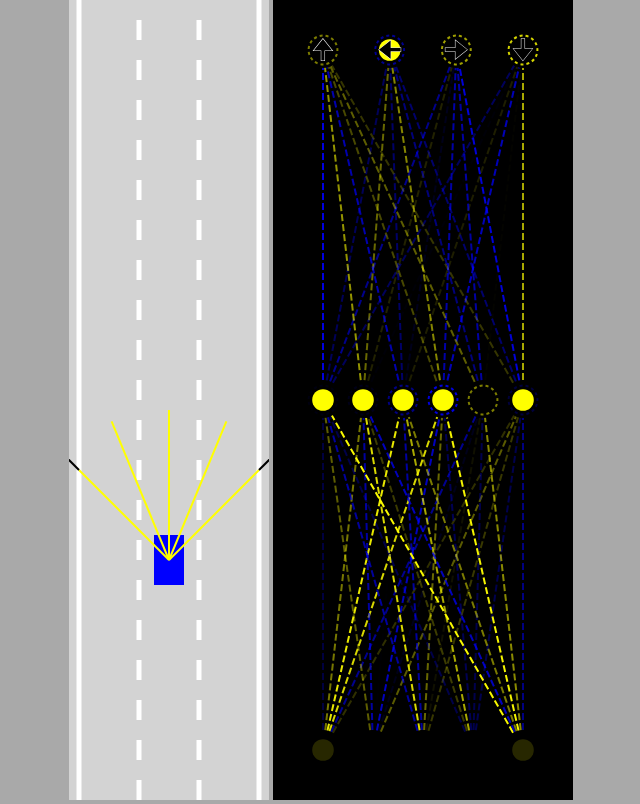
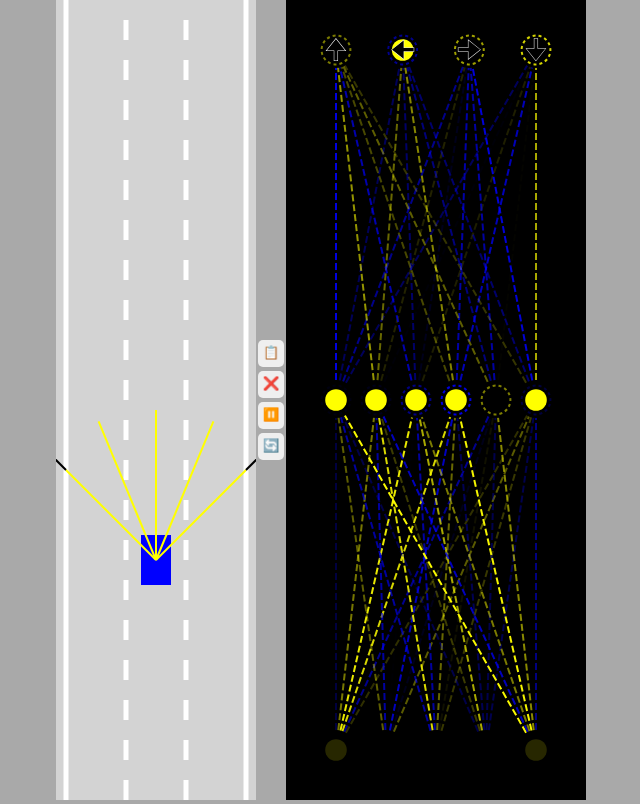
Before and after one commit to realRSB/self-driving-car, a plain HTML site: page index.html in a window 1280 px wide. Shown: the whole page, without its empty margins (319-959 px from the left). Drawn offline with Linux system fonts and the light colour scheme.

Commit message:
I'm done the project!! Implemented the neural net and made changes regarding mutations

```diff
--- a/css/styles.css
+++ b/css/styles.css
@@ -2,7 +2,9 @@ body {
     margin: 0;
     overflow: hidden;
     background: darkgray;
-    text-align: center;
+    display:flex;
+    justify-content: center;
+    align-items: center;
 }
 
 #networkCanvas {
@@ -11,3 +13,20 @@ body {
 #carCanvas {
     background: lightgray;
 }
+
+#verticalButtons {
+    display:flex;
+    flex-direction: column;
+}
+
+button {
+    border: none;
+    border-radius: 5px;
+    padding: 5px 5px 7px 5px;
+    margin: 2px;
+    cursor: pointer;
+}
+
+button:hover{
+    background:blue;
+}
--- a/index.html
+++ b/index.html
@@ -8,6 +8,12 @@
 </head>
 <body>
     <canvas id="carCanvas"></canvas>
+    <div id="verticalButtons">
+        <button onclick="save()">📋</button>
+        <button onclick="discard()">❌</button>
+        <button id="pause" onclick="pause()">⏸️</button>
+        <button onclick="reload()">🔄️</button>
+    </div>
     <canvas id="networkCanvas"></canvas>
     <script src="js/visualizer.js"></script>
     <script src="js/network.js"></script>
--- a/js/car.js
+++ b/js/car.js
@@ -127,7 +127,7 @@ class Car{
     }
 
     // x is the center of the car
-    draw (ctx, color) {
+    draw (ctx, color, drawSensor=false) {
         if (this.damaged){
             ctx.fillStyle='gray';
         } else {
@@ -141,8 +141,8 @@ class Car{
         }
         ctx.fill();
 
-        if(this.sensor){
-            this.sensor.draw(ctx)
+        if(this.sensor && drawSensor){
+            this.sensor.draw(ctx);
         }
     }
 }
--- a/js/main.js
+++ b/js/main.js
@@ -1,3 +1,10 @@
+// pasue and resume button for convenience
+let paused = false;
+function pause() {
+    paused = !paused;
+    if (!paused) requestAnimationFrame(animate);
+}
+
 // carCanvas
 const carCanvas = document.getElementById("carCanvas");
 carCanvas.width = 200;
@@ -11,31 +18,97 @@ const networkCtx = networkCanvas.getContext("2d");
 
 // to draw on canvas
 const road = new Road(carCanvas.width/2, carCanvas.width*0.9);
-const car=new Car(road.getLaneCenter(1),100,30,50, "AI"); // can change AI to KEYS
+// const car=new Car(road.getLaneCenter(1),100,30,50, "AI"); can change AI to KEYS
+
+const N = 1; // change for nuumber of cars
+const cars=generateCars(N);
+let bestCar=cars[0];
+
+// if best brain exists update car to have it's brain
+if(localStorage.getItem("bestBrain")){
+        for(let i=0; i<cars.length; i++) {
+            cars[i].brain=JSON.parse(
+                localStorage.getItem("bestBrain"));
+            if(i!=0){
+                NeuralNetwork.mutate(cars[i].brain,0.2)
+            }
+        }
+};
+
+
 const traffic=[
-    new Car(road.getLaneCenter(1),-100,30,50, "DUMMY", 2)
+    new Car(road.getLaneCenter(1),-100,30,50, "DUMMY", 2),
+    new Car(road.getLaneCenter(0),-300,30,50, "DUMMY", 2),
+    new Car(road.getLaneCenter(2),-300,30,50, "DUMMY", 2),
+    new Car(road.getLaneCenter(1),-500,30,50, "DUMMY", 2),
+    new Car(road.getLaneCenter(2),-500,30,50, "DUMMY", 2),
+    new Car(road.getLaneCenter(2),-700,30,50, "DUMMY", 2),
+    new Car(road.getLaneCenter(0),-700,30,50, "DUMMY", 2),
+    new Car(road.getLaneCenter(2),-100,30,50, "DUMMY", 2),
+    new Car(road.getLaneCenter(2),-100,30,50, "DUMMY", 2)
 ];
 
-animate()
+animate();
+
+// saving the best brain in local storage
+function save() {
+    localStorage.setItem("bestBrain",
+        JSON.stringify(bestCar.brain)
+    )
+}
+
+// discarding the best brain in local storage
+function discard() {
+    localStorage.clear("bestBrain");
+}
+
+function reload() {
+    location.reload()
+}
+
+function generateCars(N) {
+    const cars=[];
+    for(let i=0; i<N; i++) {
+        cars.push(new Car(road.getLaneCenter(1), 100, 30, 50, "AI"))
+    }
+    return cars
+}
+
 
 function animate(time) {
+    if (paused) return;
     for(let i=0; i<traffic.length; i++){
         traffic[i].update(road.borders, []);
     }
 
-    car.update(road.borders, traffic);
+    for(let i=0; i<cars.length; i++) {
+        cars[i].update(road.borders, traffic);
+    }
+
+    bestCar=cars.find(
+    // this finds the car that has the LOWEST y val (remember y val in screen is lower as you go higher on the screen)
+        c=>c.y==Math.min(
+            ...cars.map(c=>c.y)
+        )
+    )
 
     carCanvas.height = window.innerHeight;
     networkCanvas.height = window.innerHeight;
 
     carCtx.save();
-    carCtx.translate(0, -car.y+carCanvas.height*0.7);
+    carCtx.translate(0, -bestCar.y+carCanvas.height*0.7);
 
     road.draw(carCtx);
     for(let i=0; i<traffic.length; i++) {
         traffic[i].draw(carCtx, "red");
     }
-    car.draw(carCtx, "blue");
+
+    carCtx.globalAlpha=0.2; // adjusts transparency of cars
+    for(let i=0; i<cars.length; i++) {
+        cars[i].draw(carCtx, "blue");
+    }
+    carCtx.globalAlpha=1;
+    bestCar.draw(carCtx, "blue", true)
 
     //requestAnimationFrame calls animate method many times per second giving illusion of movement
     carCtx.restore()
@@ -45,6 +118,6 @@ function animate(time) {
 
     // visualizing the neural network
 
-    Visualizer.drawNetwork(networkCtx,car.brain);
+    Visualizer.drawNetwork(networkCtx,bestCar.brain);
     requestAnimationFrame(animate);
 }
--- a/js/network.js
+++ b/js/network.js
@@ -16,6 +16,27 @@ class NeuralNetwork{
                 outputs,network.levels[i]);
         }
         return outputs;
+    }
+
+    static mutate(network,amount=1){
+        network.levels.forEach(level => {
+            for(let i=0;i<level.biases.length;i++){
+                level.biases[i]=lerp(
+                    level.biases[i],
+                    Math.random()*2-1,
+                    amount
+                )
+            }
+            for(let i=0;i<level.weights.length;i++){
+                for(let j=0;j<level.weights[i].length;j++){
+                    level.weights[i][j]=lerp(
+                        level.weights[i][j],
+                        Math.random()*2-1,
+                        amount
+                    )
+                }
+            }
+        });
     }
 }
 
```
